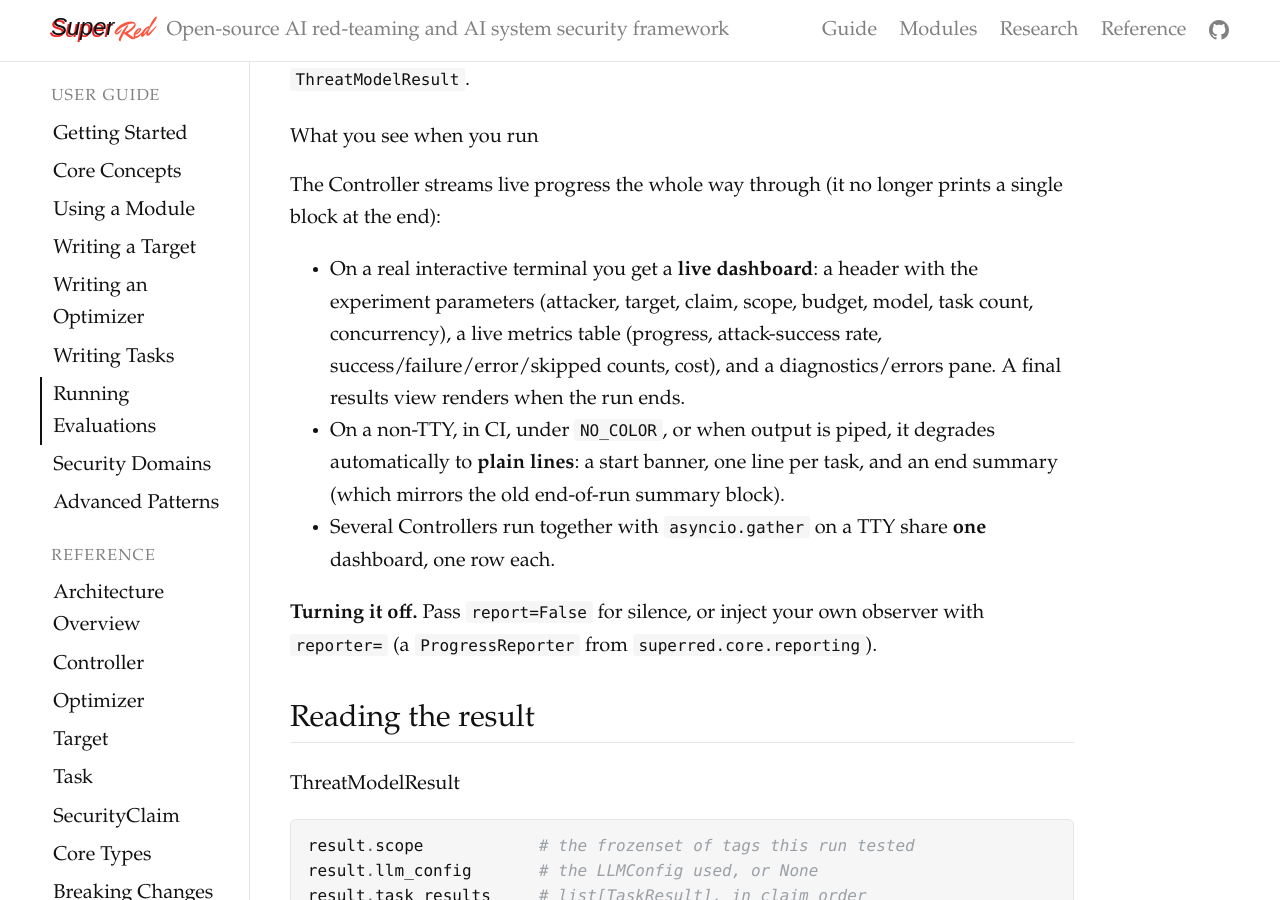
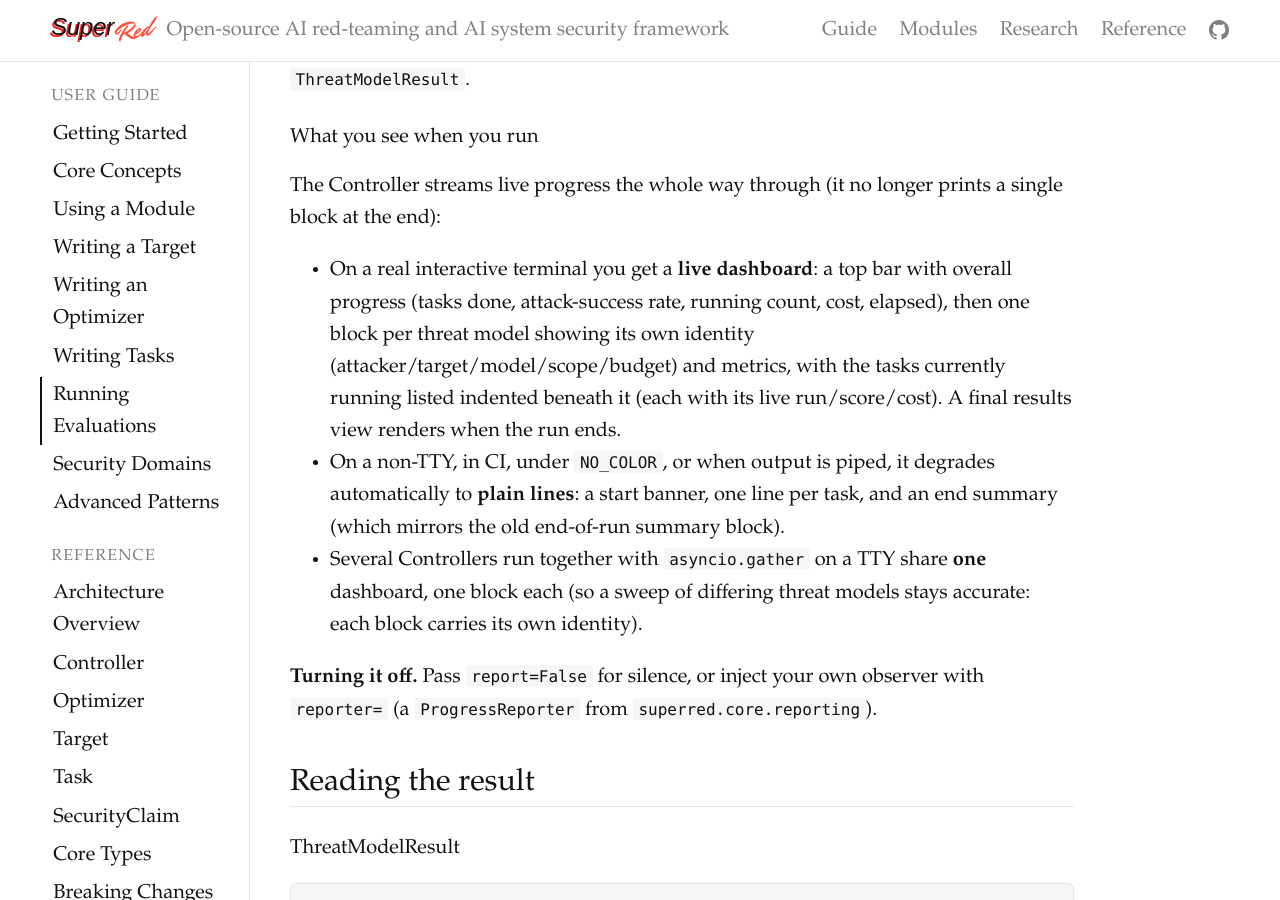
Before and after one commit to RoldSI/superred, a Jekyll site: the page built from docs/guide/running-evaluations.md, in a window 1280 px wide and 900 px high, scrolled down 3326 px. Built offline with Jekyll 4.4.1, drawn with Linux system fonts in a browser that asks for light colours; some web fonts are replaced.

Commit message:
refactor(reporting): dashboard shows per-threat-model active tasks; drop diagnostics pane
The old canvas showed one aggregate row per threat model plus a diagnostics
pane, and put per-lane params in the top header — which is inaccurate once a
sweep gathers controllers with different attackers/targets.

New layout:
- top bar: brand + overall progress (tasks done, ASR, running, cost, elapsed),
  a neutral aggregate that is accurate for any number of threat models;
- one block per threat model carrying ITS OWN identity (attacker → target,
  model, claim, scope, budget) + metrics, so a heterogeneous sweep is correct;
- the currently-running tasks listed indented beneath each block, each with a
  live run/score/cost status (you can now watch individual tasks move).

The diagnostics/errors pane is removed (per-task JSONL logs remain the durable
record; PlainReporter still surfaces errors on stderr). This also drops the
off-loop diagnostic marshalling (submit_diagnostic) and its thread machinery.
Untrusted goals are markup-escaped before rendering. Fixes a latent in-flight
leak on skipped tasks. Tests updated + a new active-task render test; docs
updated. 544 pass, 99.07% coverage, ruff + mypy clean.

```diff
--- a/docs/guide/running-evaluations.md
+++ b/docs/guide/running-evaluations.md
@@ -108,16 +108,18 @@
 The Controller streams live progress the whole way through (it no longer prints a
 single block at the end):
 
-- On a real interactive terminal you get a **live dashboard**: a header with the
-  experiment parameters (attacker, target, claim, scope, budget, model, task
-  count, concurrency), a live metrics table (progress, attack-success rate,
-  success/failure/error/skipped counts, cost), and a diagnostics/errors pane. A
+- On a real interactive terminal you get a **live dashboard**: a top bar with
+  overall progress (tasks done, attack-success rate, running count, cost,
+  elapsed), then one block per threat model showing its own identity
+  (attacker/target/model/scope/budget) and metrics, with the tasks currently
+  running listed indented beneath it (each with its live run/score/cost). A
   final results view renders when the run ends.
 - On a non-TTY, in CI, under `NO_COLOR`, or when output is piped, it degrades
   automatically to **plain lines**: a start banner, one line per task, and an
   end summary (which mirrors the old end-of-run summary block).
 - Several Controllers run together with `asyncio.gather` on a TTY share **one**
-  dashboard, one row each.
+  dashboard, one block each (so a sweep of differing threat models stays
+  accurate: each block carries its own identity).
 
 **Turning it off.** Pass `report=False` for silence, or inject your own observer
 with `reporter=` (a `ProgressReporter` from `superred.core.reporting`).
```
Also changed, not shown: docs/reference/controller.md (+1 -1 lines), tests/test_reporting_dashboard.py (+31 -41 lines), README.md, 1 other file.
